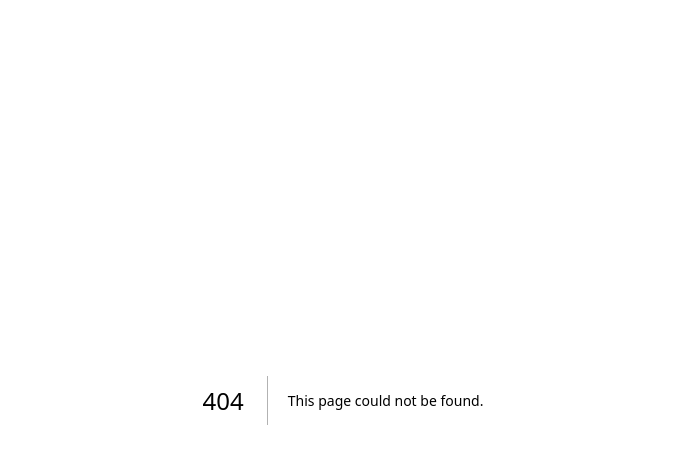
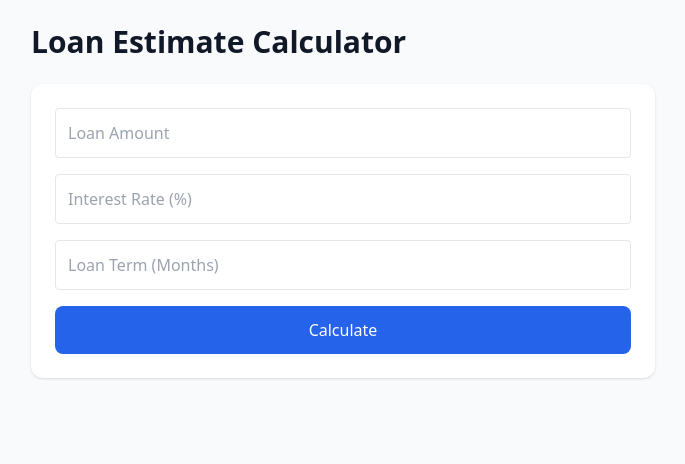
Before and after one commit to cobb225/finova, a Next.js app: page /loan-estimate in a window 1280 px wide. Before the commit this address had no page. Shown: the top 464 px of the page, without its empty margins (297-982 px from the left). Built offline with nearby package versions, Linux system fonts and the light colour scheme.

Commit message:
Add Loan Estimate Calculator

```diff
--- /dev/null
+++ b/src/app/loan-estimate/page.tsx
@@ -0,0 +1,79 @@
+"use client";
+
+import { useState } from "react";
+
+export default function LoanEstimatePage() {
+  const [loanAmount, setLoanAmount] = useState("");
+  const [interestRate, setInterestRate] = useState("");
+  const [termMonths, setTermMonths] = useState("");
+  const [result, setResult] = useState<any>(null);
+
+  const calculateLoan = () => {
+    const P = parseFloat(loanAmount);
+    const r = parseFloat(interestRate) / 100 / 12;
+    const n = parseFloat(termMonths);
+
+    if (!P || !r || !n) return;
+
+    const monthlyPayment =
+      (P * r * Math.pow(1 + r, n)) /
+      (Math.pow(1 + r, n) - 1);
+
+    const totalPaid = monthlyPayment * n;
+    const totalInterest = totalPaid - P;
+
+    setResult({
+      monthlyPayment,
+      totalPaid,
+      totalInterest,
+    });
+  };
+
+  return (
+    <main className="p-6 max-w-2xl mx-auto">
+      <h1 className="text-3xl font-bold mb-6">
+        Loan Estimate Calculator
+      </h1>
+
+      <div className="bg-white p-6 rounded-xl shadow space-y-4">
+        <input
+          type="number"
+          placeholder="Loan Amount"
+          className="w-full border p-3 rounded"
+          onChange={(e) => setLoanAmount(e.target.value)}
+        />
+        <input
+          type="number"
+          placeholder="Interest Rate (%)"
+          className="w-full border p-3 rounded"
+          onChange={(e) => setInterestRate(e.target.value)}
+        />
+        <input
+          type="number"
+          placeholder="Loan Term (Months)"
+          className="w-full border p-3 rounded"
+          onChange={(e) => setTermMonths(e.target.value)}
+        />
+
+        <button
+          onClick={calculateLoan}
+          className="w-full bg-blue-600 text-white py-3 rounded-lg"
+        >
+          Calculate
+        </button>
+
+        {result && (
+          <div className="pt-4 space-y-2">
+            <p>
+              Monthly Payment: ${result.monthlyPayment.toFixed(2)}
+            </p>
+            <p>Total Paid: ${result.totalPaid.toFixed(2)}</p>
+            <p>
+              Total Interest: ${result.totalInterest.toFixed(2)}
+            </p>
+          </div>
+        )}
+      </div>
+    </main>
+  );
+}
```
